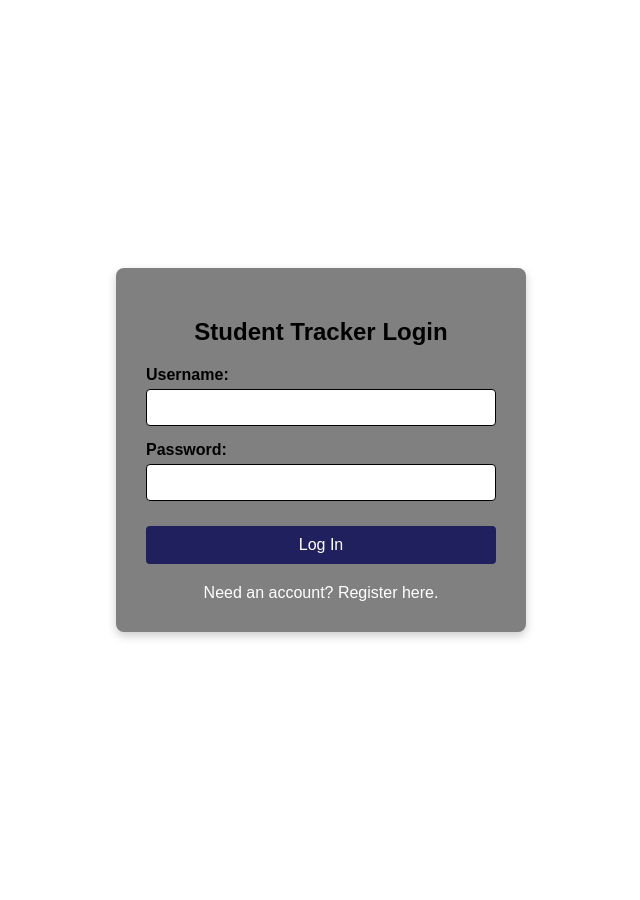
After one commit to jrdnm20/git-example-project, a Flask app: page /login in a window 1280 px wide. The commit adds this page. Shown: the whole page, without its empty margins (319-959 px from the left). Run offline with Flask 3, Linux system fonts and the light colour scheme.

Commit message:
Applied a user login, and also changed color scheme

```diff
--- a/app.py
+++ b/app.py
@@ -1,8 +1,8 @@
 import os
 from datetime import datetime
-from flask import Flask, render_template, request, redirect, url_for, send_file
+from flask_login import UserMixin, LoginManager, login_user, logout_user, current_user, login_required
+from flask import Flask, render_template, request, redirect, url_for, send_file, flash
 from flask_sqlalchemy import SQLAlchemy
-from flask_login import UserMixin, LoginManager, login_user, logout_user, current_user, login_required
 from reportlab.pdfgen import canvas
 from reportlab.lib.pagesizes import letter
 from reportlab.lib import colors
@@ -329,15 +329,6 @@ def delete_transaction(id):
     return redirect(url_for('index'))
 
 
-@app.route('/delete/<int:id>', methods=['POST'])
-@login_required #
-def delete_transaction(id):
-    # handle deleting a transaction
-    transaction_to_delete = Transaction.query.filter_by(id=id, user_id=current_user.id).first_or_404()
-    db.session.delete(transaction_to_delete)
-    db.session.commit()
-    return redirect(url_for('index'))
-
 @app.route('/report/pdf')
 @login_required
 def generate_report():
--- /dev/null
+++ b/templates/login.html
@@ -0,0 +1,116 @@
+<!DOCTYPE html>
+<html lang="en">
+<head>
+    <meta charset="UTF-8">
+    <meta name="viewport" content="width=device-width, initial-scale=1.0">
+    <title>User Authentication</title>
+    <style>
+        body {
+            font-family: Arial, sans-serif;
+            margin: 0;
+            padding: 50px;
+            background-color: white(198, 191, 191);
+            color: black;
+            display: flex;
+            justify-content: center;
+            align-items: center;
+            min-height: 100vh;
+        }
+        .auth-container {
+            width: 350px;
+            padding: 30px;
+            background: grey;
+            border-radius: 8px;
+            box-shadow: 0 4px 10px rgba(0, 0, 0, 0.2);
+            text-align: center;
+            color: black;
+        }
+        h2 {
+            margin-bottom: 20px;
+            color: black;
+        }
+        form label {
+            display: block;
+            margin-top: 15px;
+            text-align: left;
+            font-weight: bold;
+        }
+        form input {
+            width: 100%;
+            padding: 10px;
+            margin-top: 5px;
+            border: 1px solid black;
+            border-radius: 4px;
+            box-sizing: border-box;
+        }
+        form button {
+            background-color: rgb(32, 32, 94);
+            color: white;
+            padding: 10px 15px;
+            margin-top: 25px;
+            border: none;
+            border-radius: 4px;
+            cursor: pointer;
+            font-size: 16px;
+            width: 100%;
+        }
+        .flash-messages {
+            list-style: none;
+            padding: 10px;
+            margin-bottom: 15px;
+            border-radius: 4px;
+            text-align: center;
+        }
+        .flash-messages li {
+            background-color: grey;
+            color: rgb(85, 19, 19);
+            padding: 5px;
+            margin-bottom: 5px;
+            border-radius: 4px;
+        }
+        .switch-link {
+            display: block;
+            margin-top: 20px;
+            color: white;
+            text-decoration: none;
+        }
+    </style>
+</head>
+<body>
+    <div class="auth-container">
+        {% with messages = get_flashed_messages(with_categories=true) %}
+            {% if messages %}
+                <ul class="flash-messages">
+                    {% for category, message in messages %}
+                        <li class="{{ category }}">{{ message }}</li>
+                    {% endfor %}
+                </ul>
+            {% endif %}
+        {% endwith %}
+
+        {% if action == 'login' %}
+        <h2>Student Tracker Login</h2>
+        <form method="POST" action="{{ url_for('login') }}">
+            <label for="username">Username:</label>
+            <input type="text" id="username" name="username" required>
+            <label for="password">Password:</label>
+            <input type="password" id="password" name="password" required>
+            <button type="submit">Log In</button>
+        </form>
+        <a href="{{ url_for('register') }}" class="switch-link">Need an account? Register here.</a>
+
+        {% elif action == 'register' %}
+        <h2>Create Account</h2>
+        <form method="POST" action="{{ url_for('register') }}">
+            <label for="username">New Username:</label>
+            <input type="text" id="username" name="username" required>
+            <label for="password">Password:</label>
+            <input type="password" id="password" name="password" required>
+            <button type="submit">Register</button>
+        </form>
+        <a href="{{ url_for('login') }}" class="switch-link">Already have an account? Log In.</a>
+
+        {% endif %}
+    </div>
+</body>
+</html>
```
Also changed, not shown: templates/index.html (+7 -1 lines).
